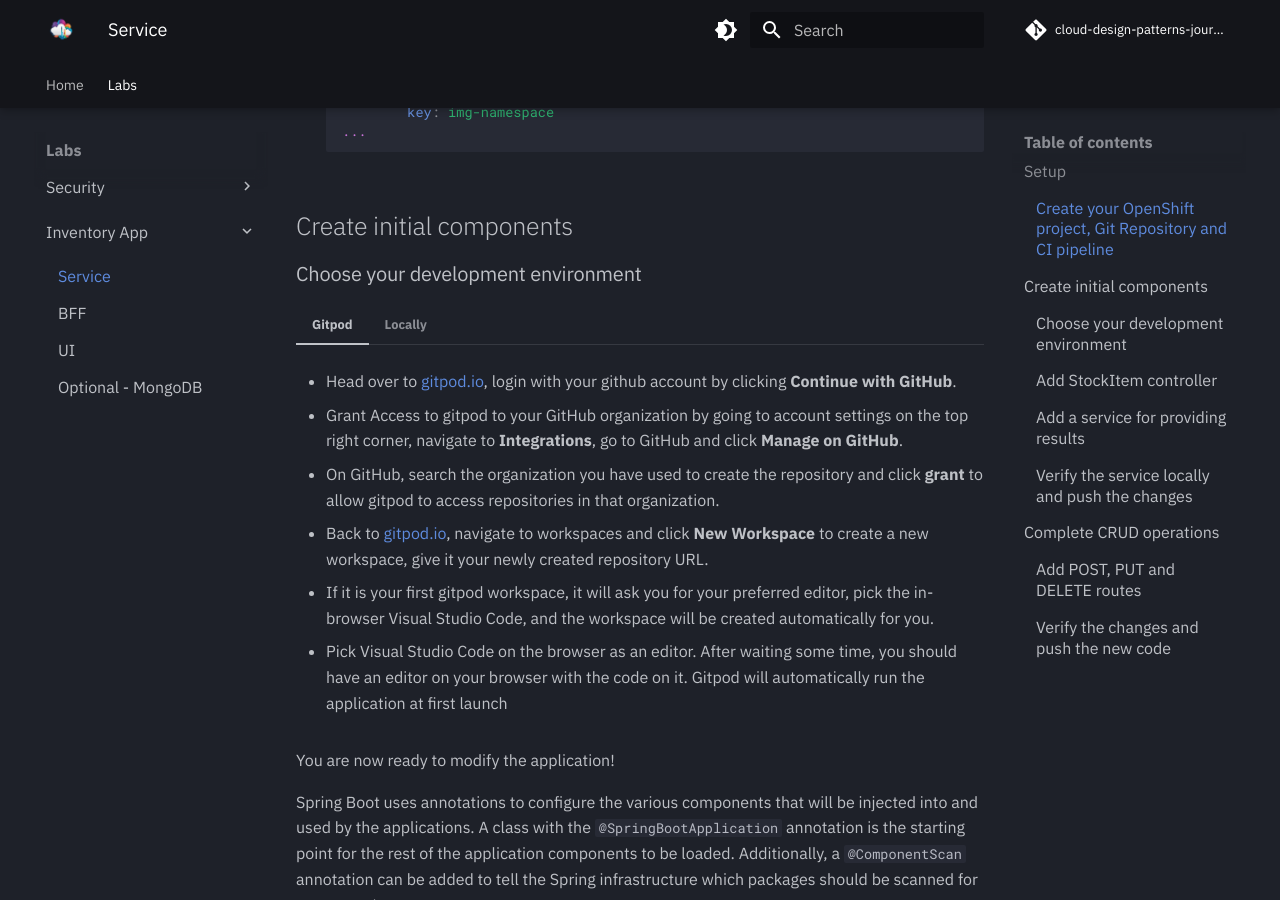
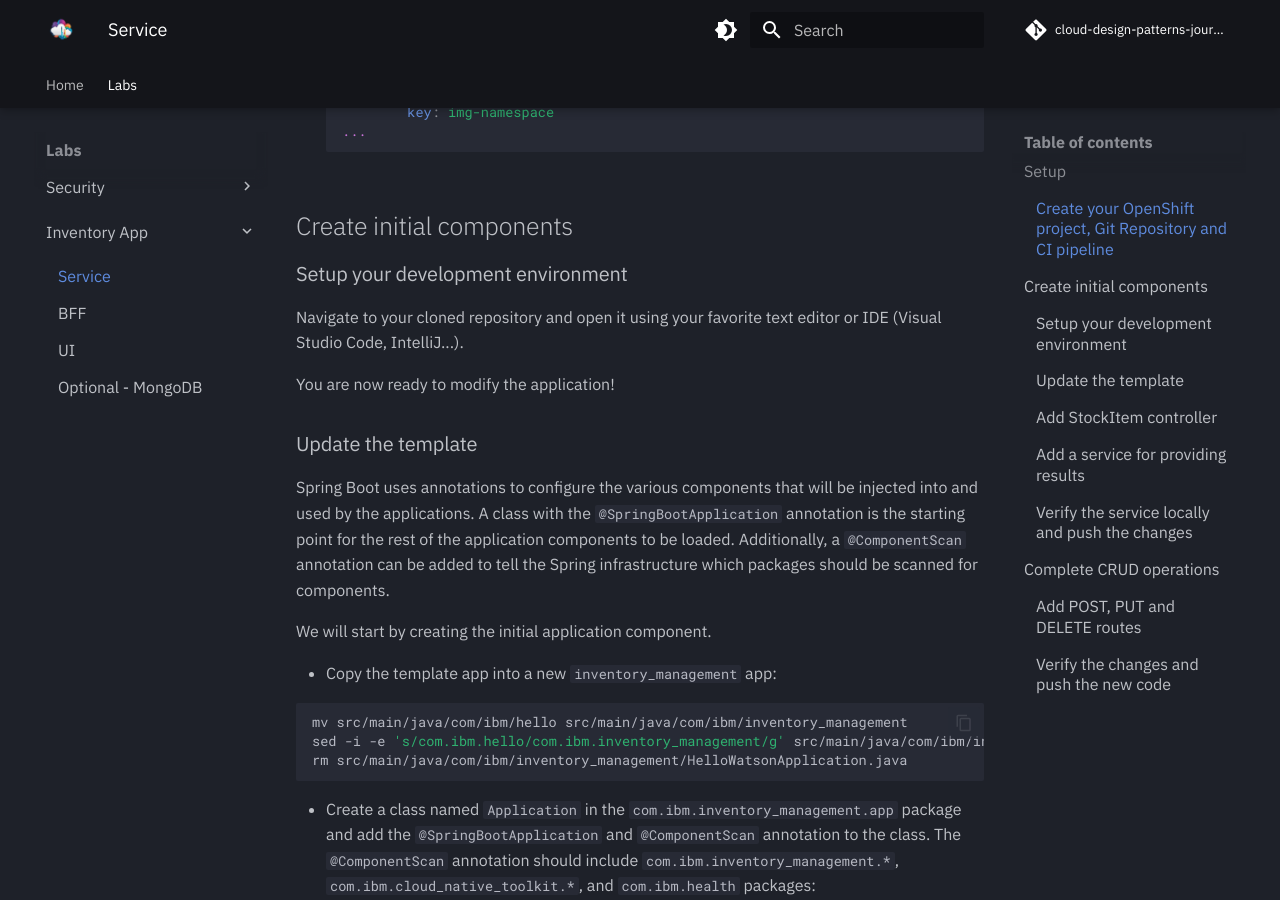
Before and after one commit to cloud-design-patterns-journey/docs, an MkDocs documentation site: the page built from docs/labs/inventory-app/inventory-service/index.md, in a window 1280 px wide and 900 px high, scrolled down 2445 px. Built offline with MkDocs 1.6.1 and Material for MkDocs 9.7.7, drawn with Linux system fonts in a browser that asks for light colours; comment, search, counter and statistics services are not loaded; some of the changed text lies outside the part shown.

Commit message:
Removes gitpod
Signed-off-by: Noé Samaille <noe.samaille@ibm.com>

````diff
--- a/docs/labs/inventory-app/inventory-service/index.md
+++ b/docs/labs/inventory-app/inventory-service/index.md
@@ -102,24 +102,13 @@
 
 ## Create initial components
 
-### Choose your development environment
+### Setup your development environment
 
-=== "Gitpod"
-    - Head over to [gitpod.io](https://gitpod.io), login with your github account by clicking **Continue with GitHub**.
-
-    - Grant Access to gitpod to your GitHub organization by going to account settings on the top right corner, navigate to **Integrations**, go to GitHub and click **Manage on GitHub**.
-
-    - On GitHub, search the organization you have used to create the repository and click **grant** to allow gitpod to access repositories in that organization.
-
-    - Back to [gitpod.io](https://gitpod.io), navigate to workspaces and click **New Workspace** to create a new workspace, give it your newly created repository URL.
-
-    - If it is your first gitpod workspace, it will ask you for your preferred editor, pick the in-browser Visual Studio Code, and the workspace will be created automatically for you.
-    - Pick Visual Studio Code on the browser as an editor. After waiting some time, you should have an editor on your browser with the code on it. Gitpod will automatically run the application at first launch
-
-=== "Locally"
-    Navigate to your cloned repository and open it using your favorite text editor or IDE (Visual Studio Code, IntelliJ...).
+Navigate to your cloned repository and open it using your favorite text editor or IDE (Visual Studio Code, IntelliJ...).
 
 You are now ready to modify the application!
+
+### Update the template
 
 Spring Boot uses annotations to configure the various components that will be injected into and
 used by the applications. A class with the `@SpringBootApplication` annotation is the starting
@@ -325,14 +314,8 @@
   ./gradlew bootRun
   ```
 
-=== "Gitpod"
-    - Go to the **Remote explorer** tab at the left of the Gitpod editor, you should see the port where your application is running, which is port `9080` in our case.
-    Click on the **open browser** button (the globe icon).
+- When the server starts, open a browser to [`http://localhost:9080/swagger-ui.html`](http://localhost:9080/swagger-ui.html)
 
-
-=== "Locally"
-    - When the server starts, open a browser to [`http://localhost:9080/swagger-ui.html`](http://localhost:9080/swagger-ui.html)
----
 - You should see the swagger-ui window documentation with the stock item entry in the list
 
 - Commit and push the changes to Git.
@@ -623,14 +606,7 @@
   ./gradlew bootRun
   ```
 
-=== "Gitpod"
-    - Go to the **Remote explorer** tab at the left of the Gitpod editor, you should see the port where your application is running, which is port `9080` in our case.
-    Click on the **open browser** button (the globe icon).
-
-
-=== "Locally"
-    - Open a browser to [`http://localhost:9080/swagger-ui.html`](http://localhost:9080/swagger-ui.html)
----
+- Open a browser to [`http://localhost:9080/swagger-ui.html`](http://localhost:9080/swagger-ui.html)
 
 - Run the service by selecting `Try it out` then `Execute`
 
````
Also changed, not shown: docs/labs/inventory-app/inventory-bff/index.md (+9 -36 lines), docs/labs/inventory-app/inventory-ui/index.md (+2 -14 lines).
